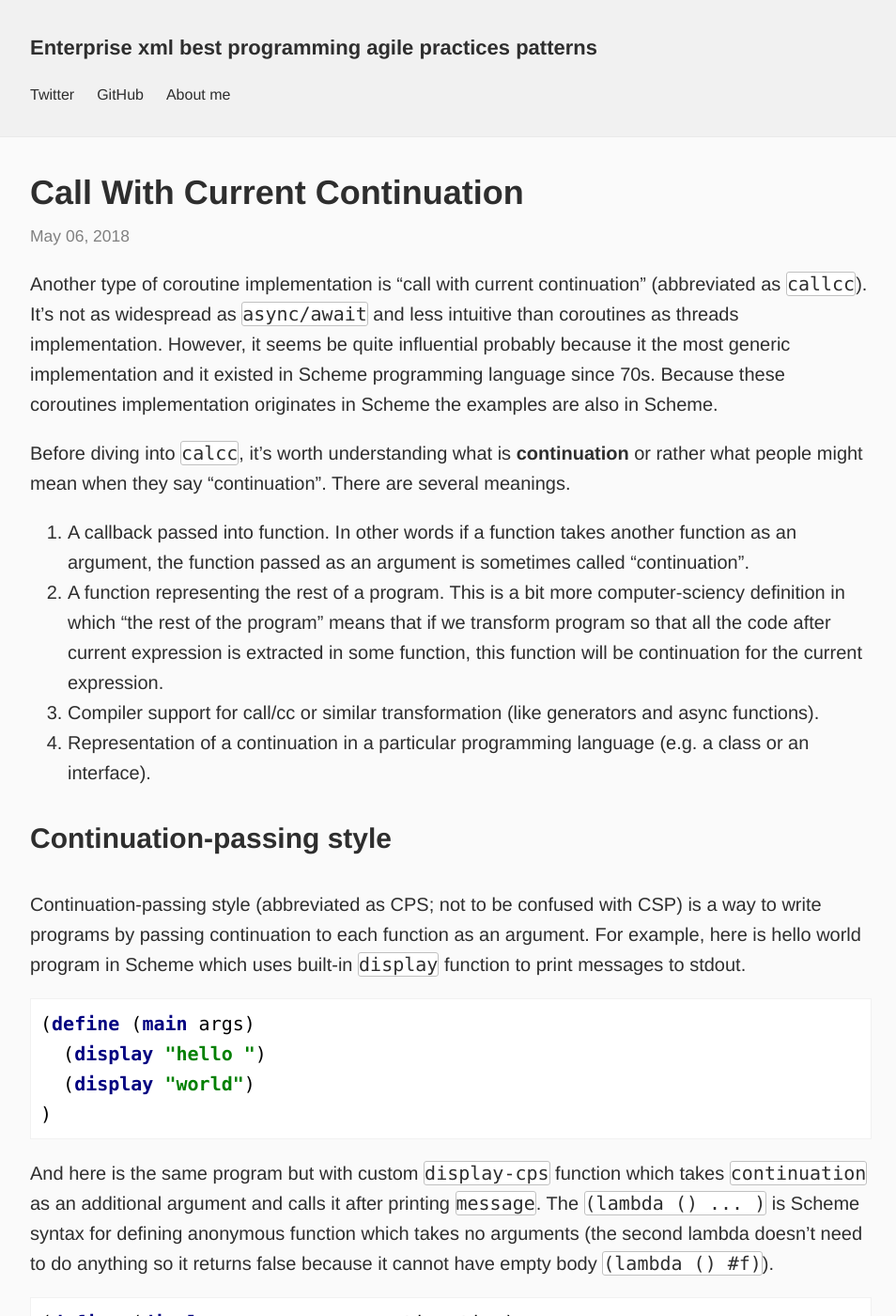
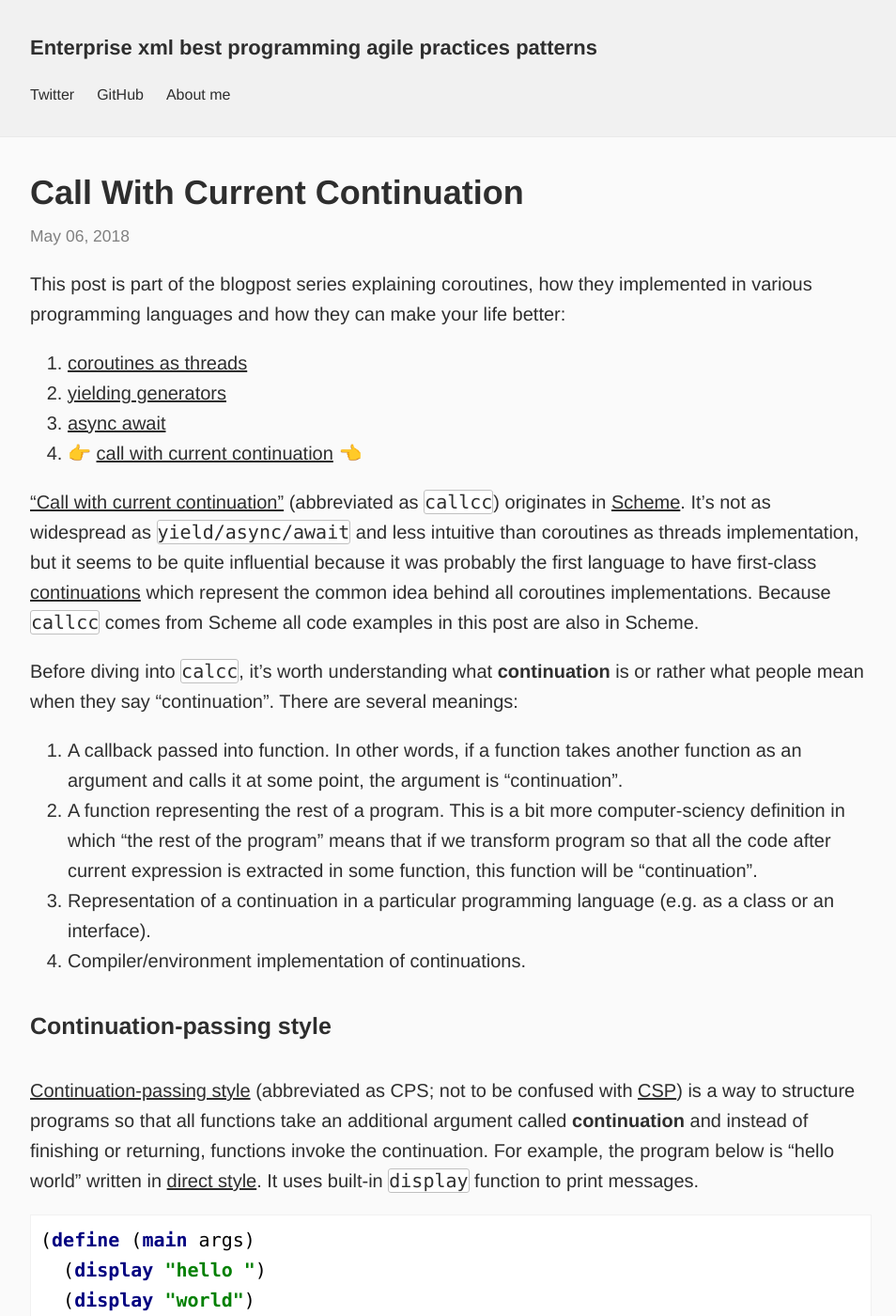
Before and after one commit to dkandalov/dkandalov.github.io, a Jekyll site: the page built from _posts/coroutines/2018-05-06-call-with-current-continuation.md, in a window 1280 px wide and 1400 px high. Shown: the whole window at 94% size, without its empty margins (160-1114 px from the left). Built offline with Jekyll 4.4.1, drawn with Linux system fonts in a browser that asks for light colours; our own code applies the rules of GitHub Pages for plain Markdown files; some of the changed text lies outside the part shown.

Commit message:
updated callcc post

````diff
--- a/_posts/coroutines/2018-05-06-call-with-current-continuation.md
+++ b/_posts/coroutines/2018-05-06-call-with-current-continuation.md
@@ -2,81 +2,100 @@
 draft: true
 ---
 
-Another type of coroutine implementation is "call with current continuation" (abbreviated as `callcc`). It's not as widespread as `async/await` and less intuitive than coroutines as threads implementation. However, it seems be quite influential probably because it the most generic implementation and it existed in Scheme programming language since 70s. Because these coroutines implementation originates in Scheme the examples are also in Scheme.
+This post is part of the blogpost series explaining coroutines, how they implemented in various programming languages and how they can make your life better:
+1. [coroutines as threads]({% post_url 2018-05-01-coroutines-as-threads %})
+2. [yielding generators]({% post_url 2018-05-02-yielding-generators %})
+3. [async await]({% post_url 2018-05-03-async-await %})
+4. 👉 [call with current continuation]({% post_url 2018-05-06-call-with-current-continuation %}) 👈
 
-Before diving into `calcc`, it's worth understanding what is **continuation** or rather what people might mean when they say "continuation". There are several meanings.
-1. A callback passed into function. In other words if a function takes another function as an argument, the function passed as an argument is sometimes called "continuation".
-2. A function representing the rest of a program. This is a bit more computer-sciency definition in which "the rest of the program" means that if we transform program so that all the code after current expression is extracted in some function, this function will be continuation for the current expression.
-3. Compiler support for call/cc or similar transformation (like generators and async functions).
-4. Representation of a continuation in a particular programming language (e.g. a class or an interface).
+["Call with current continuation"](https://en.wikipedia.org/wiki/Call-with-current-continuation) (abbreviated as `callcc`) originates in [Scheme](https://en.wikipedia.org/wiki/Scheme_%28programming_language%29). It's not as widespread as `yield/async/await` and less intuitive than coroutines as threads implementation, but it seems to be quite influential because it was probably the first language to have first-class [continuations](https://en.wikipedia.org/wiki/Scheme_%28programming_language%29#First-class_continuations) which represent the common idea behind all coroutines implementations. Because `callcc` comes from Scheme all code examples in this post are also in Scheme.
 
+Before diving into `calcc`, it's worth understanding what **continuation** is or rather what people mean when they say "continuation". There are several meanings:
+1. A callback passed into function. In other words, if a function takes another function as an argument and calls it at some point, the argument is "continuation".
+2. A function representing the rest of a program. This is a bit more computer-sciency definition in which "the rest of the program" means that if we transform program so that all the code after current expression is extracted in some function, this function will be "continuation".
+3. Representation of a continuation in a particular programming language (e.g. as a class or an interface).
+4. Compiler/environment implementation of continuations.
 
-### Continuation-passing style
+#### Continuation-passing style
 
-Continuation-passing style (abbreviated as CPS; not to be confused with CSP) is a way to write programs by passing continuation to each function as an argument. For example, here is hello world program in Scheme which uses built-in `display` function to print messages to stdout.
+[Continuation-passing style](https://en.wikipedia.org/wiki/Continuation-passing_style) (abbreviated as CPS; not to be confused with [CSP](https://en.wikipedia.org/wiki/Communicating_sequential_processes)) is a way to structure programs so that all functions take an additional argument called **continuation** and instead of finishing or returning, functions invoke the continuation. For example, the program below is "hello world" written in [direct style](https://en.wikipedia.org/wiki/Direct_style). It uses built-in `display` function to print messages.
 ```
 (define (main args)
   (display "hello ")
   (display "world")
 )
 ```
-And here is the same program but with custom `display-cps` function which takes `continuation` as an additional argument and calls it after printing `message`. The `(lambda () ... )` is Scheme syntax for defining anonymous function which takes no arguments (the second lambda doesn't need to do anything so it returns false because it cannot have empty body `(lambda () #f)`).
+The same program rewritten in CPS with custom `display-cps` function might look like this:
 ```
 (define (display-cps message continuation)
   (display message)
   (continuation)
 )
-
 (define (main args)
   (display-cps "hello " (lambda ()
     (display-cps "world" (lambda () #f))
   ))
 )
 ```
-To have a slightly more complicated example, here is a program which calculates and prints factorial:
+As you can see the `main` functions has changed quite a bit. Instead of two statements invoking `display` it's now a single statement calling `display-cps` which takes anonymous function as an argument. The anonymous function created with `(lambda () ... )` contains the second statement with call to `display-cps`. The last lambda returns `#f`  (means "false" in Scheme) simply because it has to return something.
+
+Identity function, which unlike "hello world" has a return value, is another trivial example showing the difference between [direct style](https://en.wikipedia.org/wiki/Direct_style) and [CPS](https://en.wikipedia.org/wiki/Continuation-passing_style). It's worth noticing that `continuation` is used here almost like `return` keyword in imperative languages.
+```
+(define (identity value)
+	value
+)
+(define (identity-cps value continuation)
+	(continuation value)
+)
+(define (main args)
+	(display (identity 42))
+	(identity-cps 42 (lambda (value)
+		(display value)
+	))
+)
+```
+
+Here is another less trivial example of converting recursive factorial implementation to CPS. Factorial written in direct style might look something like this:
 ```
 (define (factorial n)
 	(if (= n 0) 1
 	(* n (factorial (- n 1))))
 )
-
 (define (main args)
 	(display (factorial 5))
 )
 ```
-To convert it into continuation passing style we add one more argument to the `factorial` function and use almost like a `return` statement, i.e. you can think about `(continuation 1)` as `return 1` in C-like programming language. However, we cannot do `(continuation (factorial (- n 1)))` because `factorial` result is only accessible in its callback. Similarly, in the `main` function we display `result` by providing continuation.
+The same program rewritten in CPS:
 ```
-(define (factorial n continuation)
+(define (factorial-cps n continuation)
 	(if (= n 0) (continuation 1)
-	(factorial (- n 1) (lambda (result)
+	(factorial-cps (- n 1) (lambda (result)
 		(continuation (* n result))
 	)))
 )
-
 (define (main args)
-	(factorial 5 (lambda (result)
+	(factorial-cps 5 (lambda (result)
 		(display result)
 	))
 )
 ```
-Here is another example of CPS in which we read file from web sever, save it into a file and open the file (to be fair this example could be broken down further by writing `string-append` in CPS). Hopefully, this can convince you that any program can be rewritten in continuation-passing style. There are certain advantages of explicitly passing continuations, however as you can see the `main` function quickly becomes very nested. This is sometimes referred to as "callback hell". And this is when `callcc` can be really useful.
+To convert `factorial` function to CPS we add one more argument to `factorial-cps` and use it almost like a `return` statement. This is straightforward for values, e.g. in `(continuation 1)`. However, it's a bit more subtle when calling other functions, e.g. `(continuation (* n (factorial-cps (- n 1)))))` won't work. The problem is that the result of `factorial-cps` is only accessible in its callback, so we need to invoke `continuation` inside the lambda. Similarly, in the `main` function we display `result` by passing callback (aka continuation) to `factorial-cps`.
+
+Here is another example of CPS in which we read a file from web sever, save it into a file and open the file (to be fair this example could be broken down further by writing `string-append` in CPS). Hopefully, this can convince you that any program can be rewritten in continuation-passing style. There are certain advantages of explicitly passing continuations, however as you can see the `main` function quickly becomes very nested. This is sometimes referred to as [callback hell](http://callbackhell.com). And this is when `callcc` can be really useful.
 ```
 (use http-client)
 
 (define (read-from-url url continuation)
 	(continuation (with-input-from-request url #f read-string))
 )
-
 (define (save-to-file path data continuation)
 	(with-output-to-file path (lambda () (display data)))
 	(continuation path)
 )
-
 (define (open-file path continuation)
 	(system (string-append "open " path))
 	(continuation path)
 )
-
 (define (main args)
 	(read-from-url "http://i.pinimg.com/736x/35/f7/83/35f783f18d40b7d41fae5c51a25709d1.jpg" (lambda (data)
 		(save-to-file "src/3-coroutines-as-callcc/0-cps/scheme/no-cat.jpg" data (lambda (path)
@@ -142,6 +164,8 @@ In the example above we use continuation immediately inside the callback. But th
 The following diagram illustrates the example above. The interesting part of this is that you can think of continuation as saving current stack and instruction pointer somewhere in memory. This is the analogy we used when looking at coroutines as threads and as `yield/async/await`. And this is how coroutines and continuations are related to each other.
 
 ![](/assets/images/coroutines/callcc/0-callcc.png)
+
+#### Yield with continuations
 
 Having access to continuations is a more fundamental concept than yielding control to another coroutine. Therefore, we can use continuations to implement yield/resume and even other control structures such as exceptions. In the example below is the minimal version of implementing `yeild/resume` with `call/cc`. The exact details are not that important. The main idea is still the same as in the previous example, it is to save current continuation into a variable to use it later (in this case `yield-point` and `jump-out`). The example below uses global variables but they could be defined within some "object" with `yield` and `resume` functions so overall it'll look similar to the coroutines as threads example.
 
````
Also changed, not shown: other parts of _posts/coroutines/2018-05-06-call-with-current-continuation.md (+8 -2 lines), _posts/coroutines/2018-05-01-coroutines-as-threads.md (+3 -6 lines), _posts/coroutines/2018-05-02-yielding-generators.md (+3 -1 lines), _posts/coroutines/2018-05-03-async-await.md (+3 -1 lines), about.md (+1 -2 lines).
